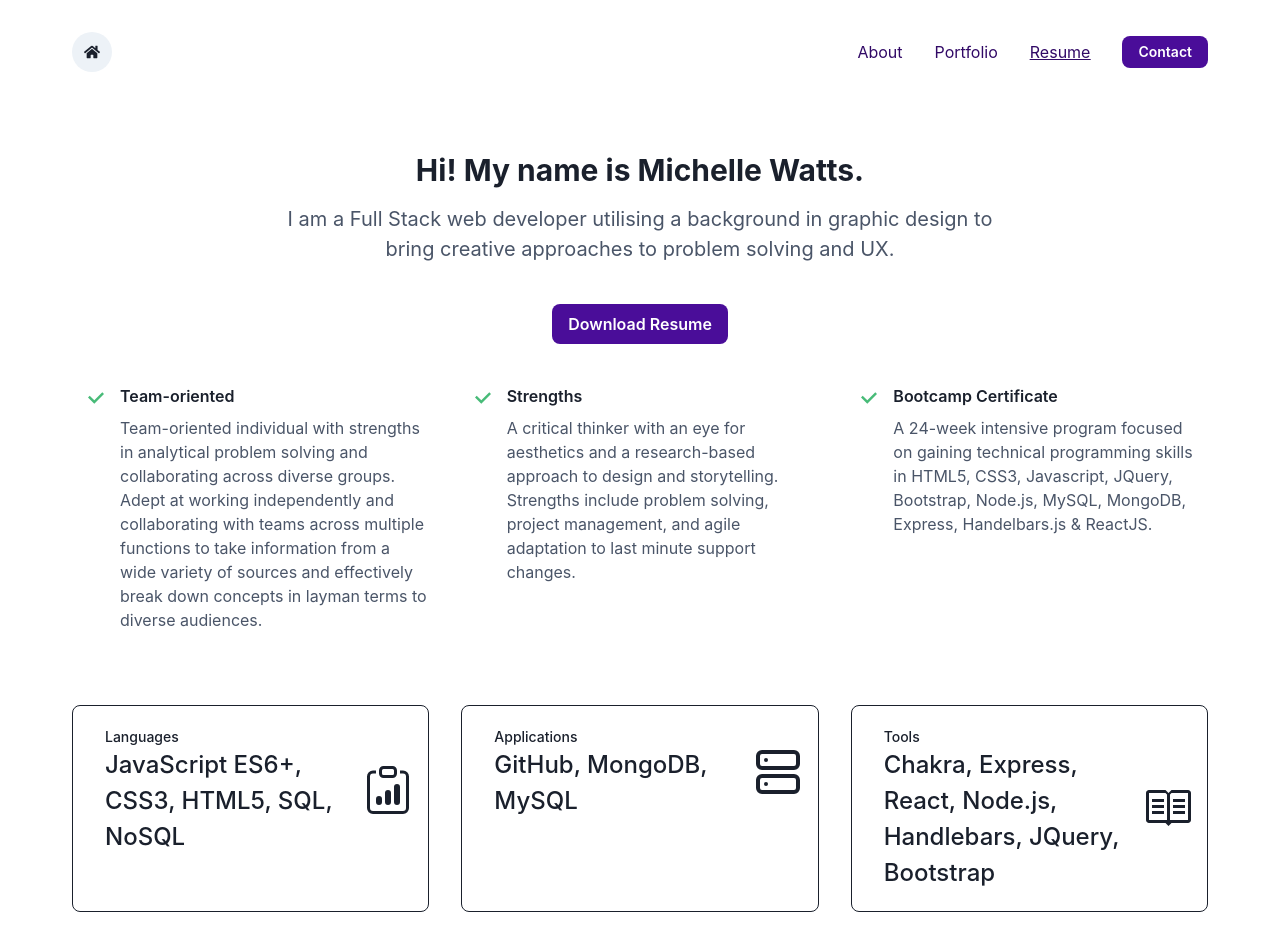
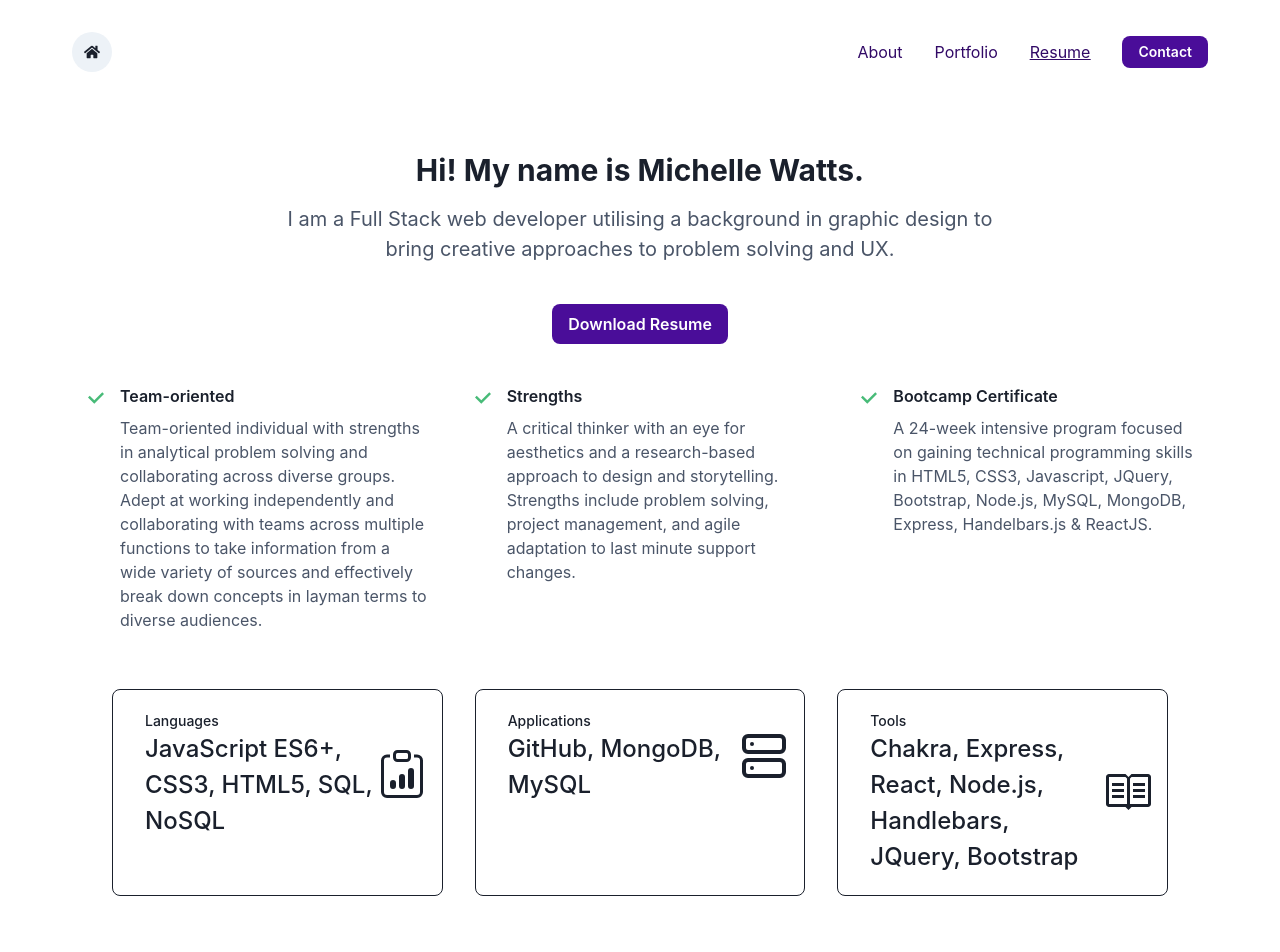
Before and after one commit to michellewatts20000/watts-react-portfolio-chakra, a React (Create React App) app: page /resume in a window 1280 px wide. Shown: the top 952 px of the page. Built offline with nearby package versions, Linux system fonts and the light colour scheme.

Commit message:
fixed top margin

```diff
--- a/src/components/sections/Statistics.js
+++ b/src/components/sections/Statistics.js
@@ -64,7 +64,7 @@ export default function BasicStatistics() {
       minH="40vh"
       px={8}
       mb={16}
-
+  mt={{base:"10", md:"5", xl: "0" }}
     >
 
       <SimpleGrid columns={{ base: 1, md: 3 }} spacing={{ base: 5, lg: 8 }}>
--- a/src/pages/Resume.js
+++ b/src/pages/Resume.js
@@ -72,11 +72,11 @@ ReactJS."
 
 
       </SimpleGrid>
-
+      < Statistics />
       </Container>
 
     </Box>
- < Statistics />
+
     </MainPage>
   );
 }
```
Also changed, not shown: 11 other files (tests, documents, lock files or other folders).
